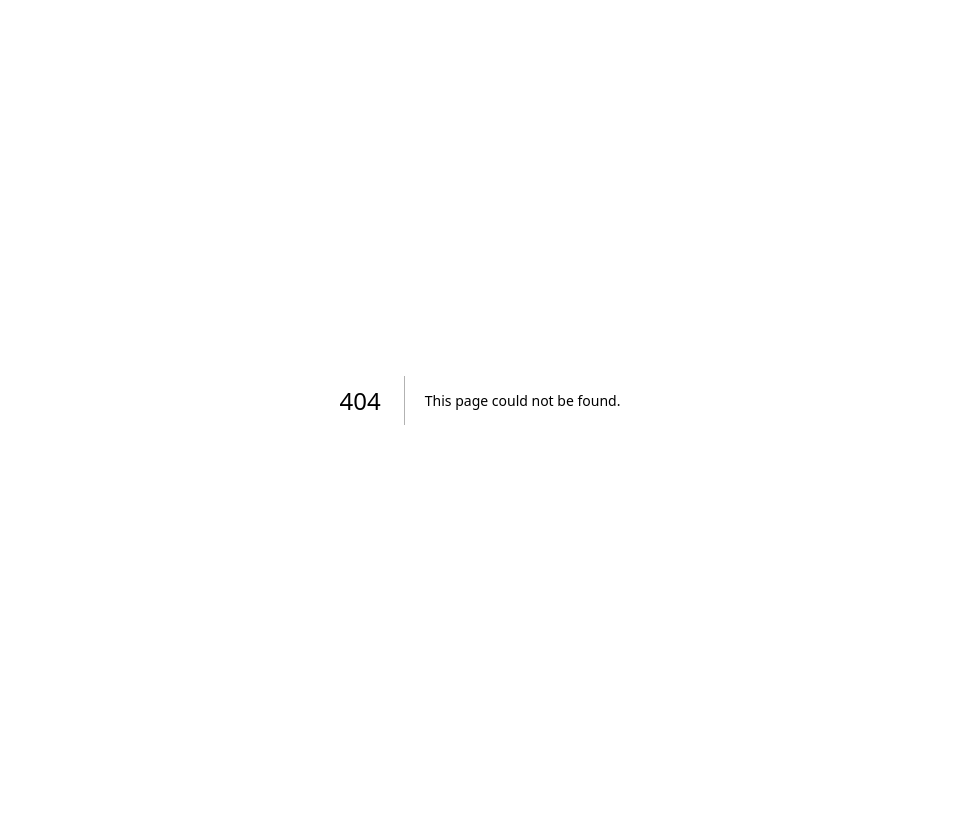
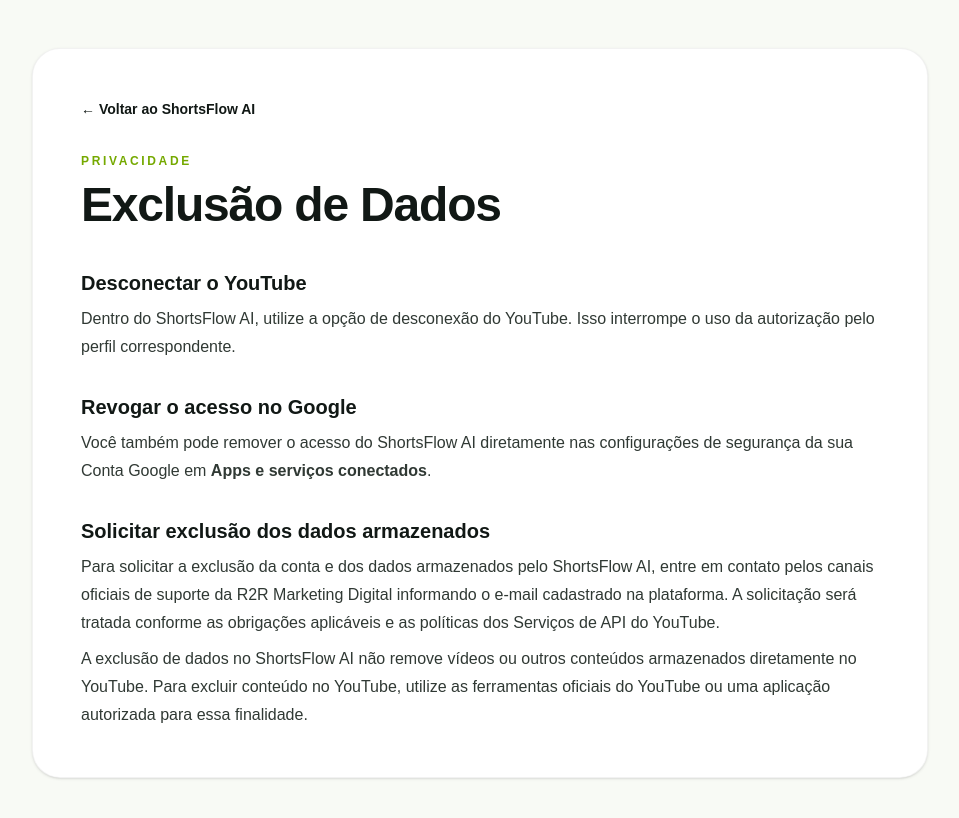
Before and after one commit to RuanMarcos38/Youtube, a Next.js app in the folder frontend/: page /exclusao-de-dados in a window 1280 px wide. Before the commit this address had no page. Shown: the top 818 px of the page, without its empty margins (160-1119 px from the left). Built offline with nearby package versions, Linux system fonts and the light colour scheme.

Commit message:
Add user data deletion instructions for YouTube API compliance

```diff
--- /dev/null
+++ b/frontend/app/exclusao-de-dados/page.tsx
@@ -0,0 +1,36 @@
+import type { Metadata } from "next";
+
+export const metadata: Metadata = {
+  title: "Exclusão de Dados | ShortsFlow AI",
+  description: "Como desconectar o YouTube e solicitar a exclusão de dados armazenados pelo ShortsFlow AI.",
+};
+
+export default function DataDeletionPage() {
+  return (
+    <main className="min-h-screen bg-[#f8faf5] px-6 py-12 text-[#111815]">
+      <article className="mx-auto max-w-4xl rounded-[28px] border border-black/5 bg-white p-8 shadow-sm md:p-12">
+        <a href="/" className="text-sm font-bold text-[#5f8500]">← Voltar ao ShortsFlow AI</a>
+        <p className="mt-8 text-xs font-bold uppercase tracking-[0.22em] text-[#75a900]">Privacidade</p>
+        <h1 className="mt-3 text-4xl font-black tracking-tight md:text-5xl">Exclusão de Dados</h1>
+
+        <div className="mt-10 space-y-8 leading-7 text-[#303934]">
+          <section>
+            <h2 className="text-xl font-bold text-[#111815]">Desconectar o YouTube</h2>
+            <p className="mt-2">Dentro do ShortsFlow AI, utilize a opção de desconexão do YouTube. Isso interrompe o uso da autorização pelo perfil correspondente.</p>
+          </section>
+
+          <section>
+            <h2 className="text-xl font-bold text-[#111815]">Revogar o acesso no Google</h2>
+            <p className="mt-2">Você também pode remover o acesso do ShortsFlow AI diretamente nas configurações de segurança da sua Conta Google em <a className="font-bold text-[#5f8500] underline" href="https://security.google.com/settings/security/permissions" target="_blank" rel="noreferrer">Apps e serviços conectados</a>.</p>
+          </section>
+
+          <section>
+            <h2 className="text-xl font-bold text-[#111815]">Solicitar exclusão dos dados armazenados</h2>
+            <p className="mt-2">Para solicitar a exclusão da conta e dos dados armazenados pelo ShortsFlow AI, entre em contato pelos canais oficiais de suporte da R2R Marketing Digital informando o e-mail cadastrado na plataforma. A solicitação será tratada conforme as obrigações aplicáveis e as políticas dos Serviços de API do YouTube.</p>
+            <p className="mt-2">A exclusão de dados no ShortsFlow AI não remove vídeos ou outros conteúdos armazenados diretamente no YouTube. Para excluir conteúdo no YouTube, utilize as ferramentas oficiais do YouTube ou uma aplicação autorizada para essa finalidade.</p>
+          </section>
+        </div>
+      </article>
+    </main>
+  );
+}
```
